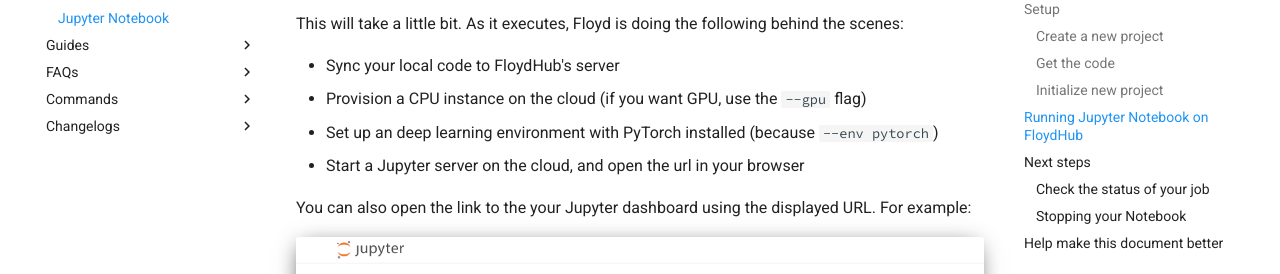
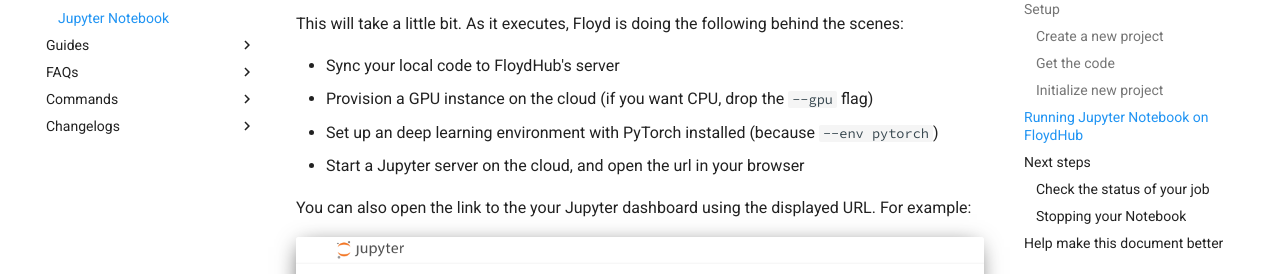
Before and after one commit to floydhub/floyd-docs, an MkDocs documentation site: the page built from docs/getstarted/quick_start_jupyter.md, in a window 1280 px wide and 900 px high, scrolled down 2245 px. Shown: the part 171-445 px from the top of the window. Built offline with MkDocs 1.6.1 and Material for MkDocs 9.7.7, drawn with Linux system fonts in a browser that asks for light colours; comment, search, counter and statistics services are not loaded; old or Windows-style settings are respelled for this version of MkDocs; some of the changed lines change nothing that is shown.

Commit message:
Fix links

```diff
--- a/docs/getstarted/quick_start_jupyter.md
+++ b/docs/getstarted/quick_start_jupyter.md
@@ -14,8 +14,8 @@
 ## Quick preparation checklist
 
 - You must have a [FloydHub account](https://www.floydhub.com/login)
-- You must have `floyd-cli` [installed on your computer](../guides/install.md)
-- You must [log in to FloydHub through the CLI](../guides/login.md)
+- You must have `floyd-cli` [installed on your computer](../guides/basics/install.md)
+- You must [log in to FloydHub through the CLI](../guides/basics/login.md)
 
 ## Setup
 
@@ -84,7 +84,7 @@
 This will take a little bit. As it executes, Floyd is doing the following behind the scenes:
 
 - Sync your local code to FloydHub's server
-- Provision a CPU instance on the cloud (if you want GPU, use the `--gpu` flag)
+- Provision a GPU instance on the cloud (if you want CPU, drop the `--gpu` flag)
 - Set up an deep learning environment with PyTorch installed (because `--env pytorch`)
 - Start a Jupyter server on the cloud, and open the url in your browser
 
```
